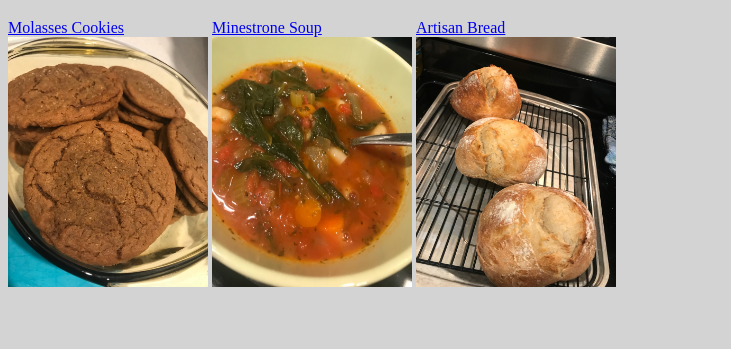
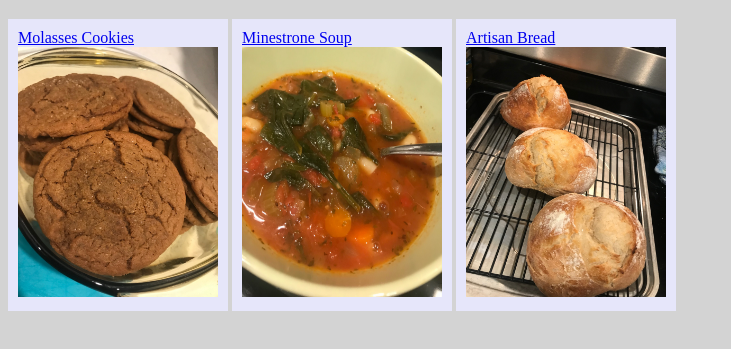
Before and after one commit to TheMonkeyLoses/odin-recipes, a plain HTML site: page index.html in a window 1280 px wide. Shown: the part 61-410 px from the top of the page, without its empty margins (0-731 px from the left). Drawn offline with Linux system fonts and the light colour scheme.

Commit message:
Add background color and padding to div

```diff
--- a/style.css
+++ b/style.css
@@ -1,5 +1,7 @@
 div {
     display: inline-block;
+    background-color: lavender;
+    padding: 10px;
 }
 
 img {
```
